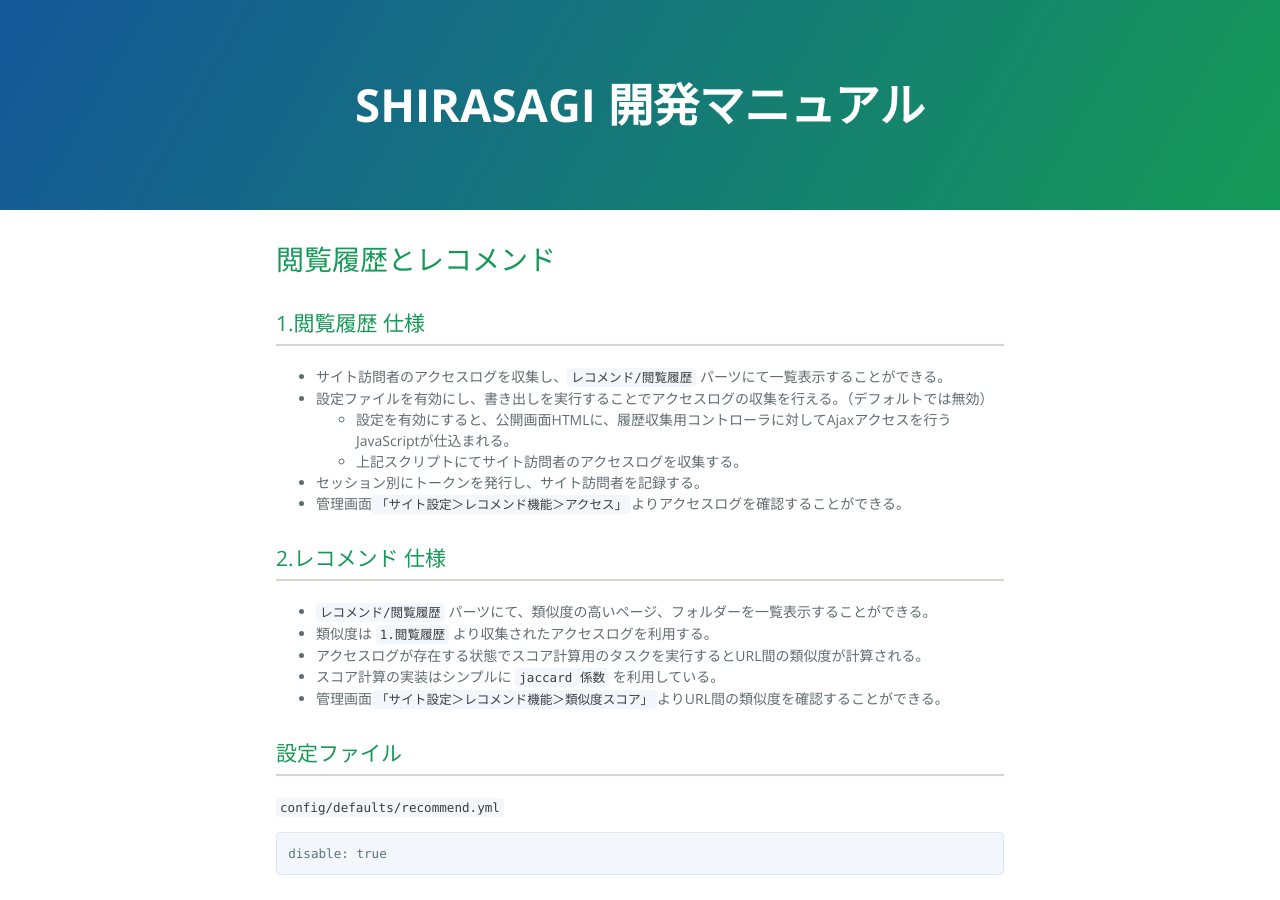
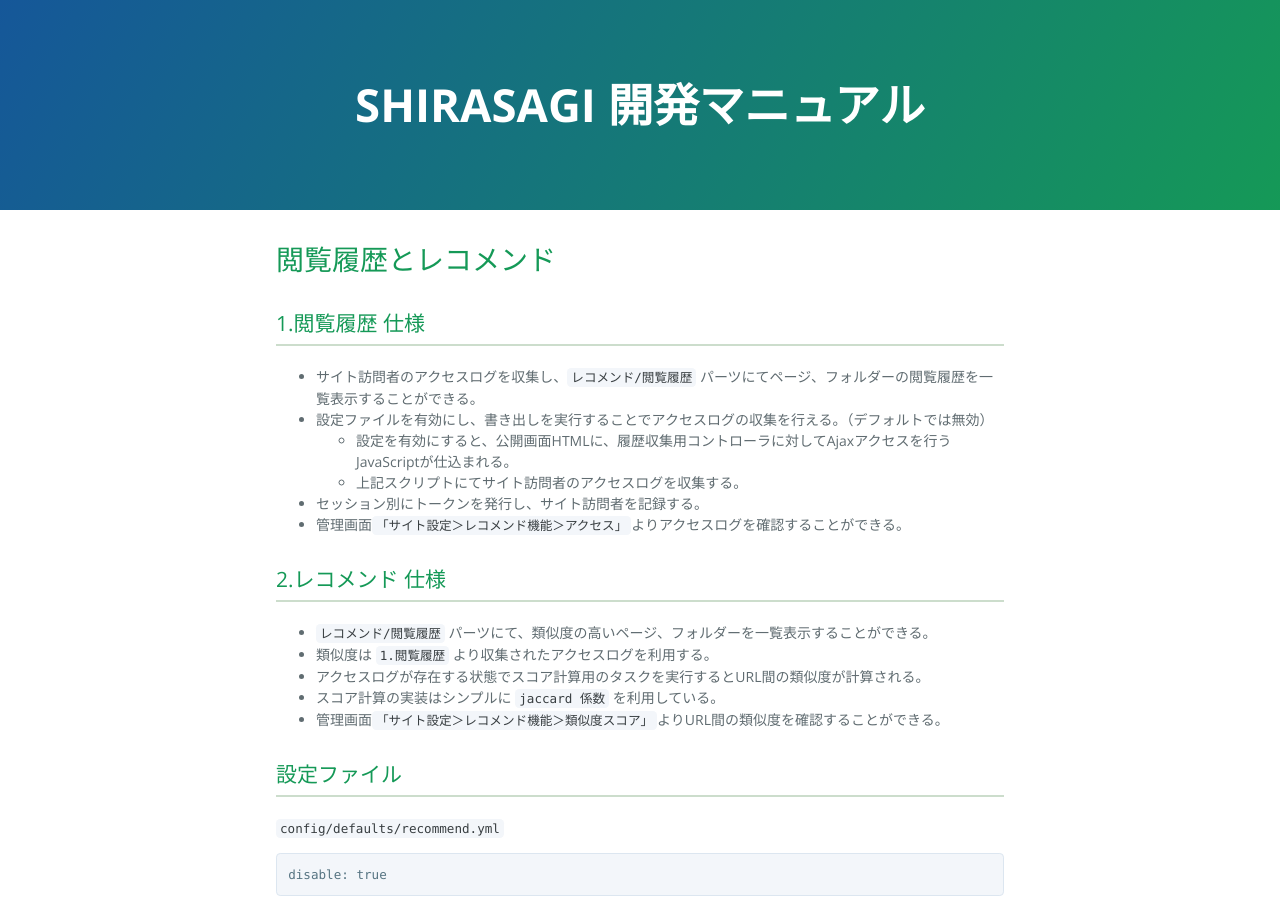
Before and after one commit to shirasagi/shirasagi.github.io, a Jekyll site: the page built from features/recommend.md, in a window 1280 px wide and 900 px high. Built offline with Jekyll 4.4.1, drawn with Linux system fonts in a browser that asks for light colours; nearby versions of some CDN libraries.

Commit message:
[fix] features/recommend

```diff
--- a/features/recommend.md
+++ b/features/recommend.md
@@ -5,7 +5,7 @@
 
 ## 1.閲覧履歴 仕様
 
-- サイト訪問者のアクセスログを収集し、`レコメンド/閲覧履歴` パーツにて一覧表示することができる。
+- サイト訪問者のアクセスログを収集し、`レコメンド/閲覧履歴` パーツにてページ、フォルダーの閲覧履歴を一覧表示することができる。
 - 設定ファイルを有効にし、書き出しを実行することでアクセスログの収集を行える。（デフォルトでは無効）
   - 設定を有効にすると、公開画面HTMLに、履歴収集用コントローラに対してAjaxアクセスを行うJavaScriptが仕込まれる。
   - 上記スクリプトにてサイト訪問者のアクセスログを収集する。
```
